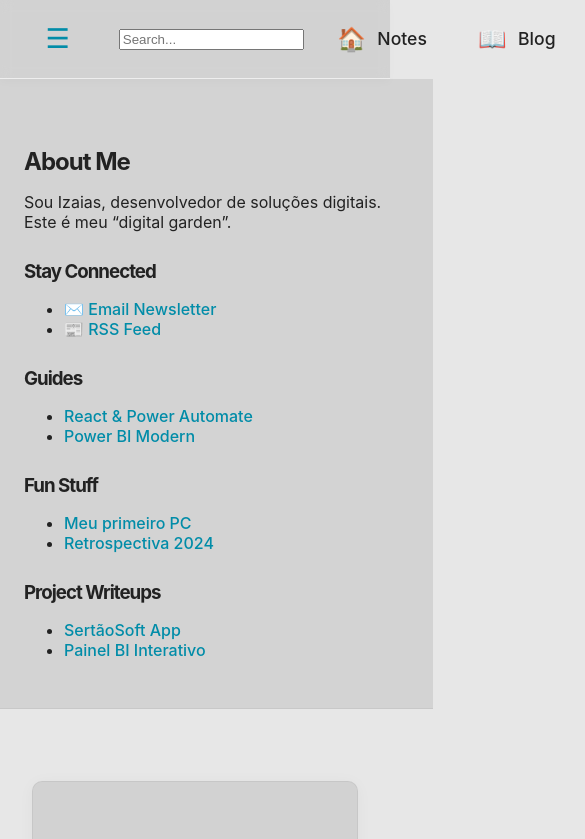
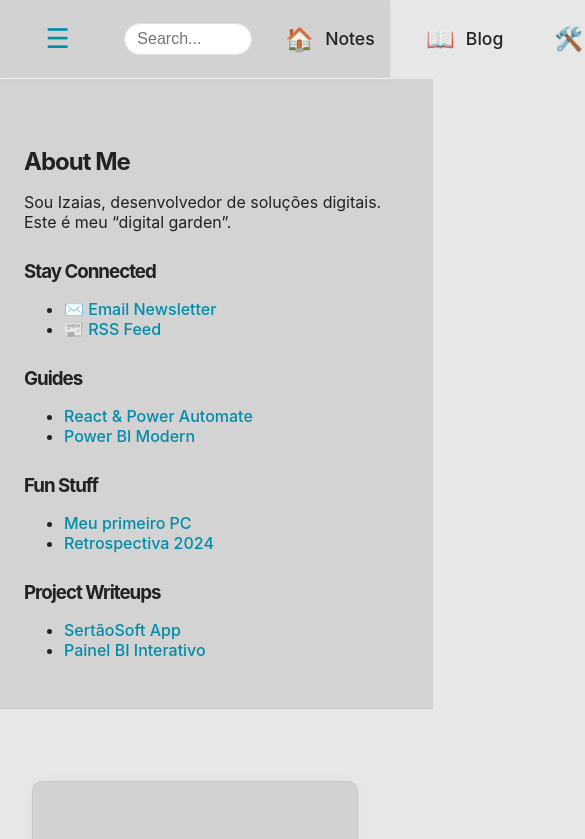
Before and after one commit to JRizaias/dev-portfolio-starter, a website built with Vite: page index.html in a window 390 px wide. Shown: the top 839 px of the page, 585 px wide, since content can reach past the window. Built offline with nearby package versions, Linux system fonts and the light colour scheme.

Commit message:
style: apply minimalist and consistent styling to search bar

```diff
--- a/src/style.css
+++ b/src/style.css
@@ -74,6 +74,63 @@ h1, h2, h3, h4 {
 .navbar a:hover {
   background: #f2f2f2;
   color: #0a68ff;
+}
+
+/* --- Search Bar Styles --- */
+.search-bar-wrapper {
+  display: flex;
+  align-items: center;
+  margin-left: 0.7rem;
+  position: relative;
+  flex: 1 1 18rem;
+  max-width: 26rem;
+  min-width: 8rem;
+}
+.global-search-bar {
+  width: 100%;
+  padding: 0.45em 2.2em 0.45em 1em;
+  border-radius: 1.2em;
+  border: 1.5px solid #e0e0e0;
+  font-size: 1.07rem;
+  background: #fff;
+  color: var(--text);
+  outline: none;
+  transition: border 0.2s;
+  box-shadow: none;
+}
+.global-search-bar:focus {
+  border-color: #bdbdbd;
+  box-shadow: none;
+}
+.search-clear-btn {
+  position: absolute;
+  right: 0.7em;
+  background: transparent;
+  border: none;
+  font-size: 1.3em;
+  color: #aaa;
+  cursor: pointer;
+  padding: 0;
+  line-height: 1;
+  display: flex;
+  align-items: center;
+  justify-content: center;
+  height: 100%;
+  transition: color 0.2s;
+}
+.search-clear-btn:hover, .search-clear-btn:focus {
+  color: var(--accent);
+}
+@media (max-width: 50rem) {
+  .search-bar-wrapper {
+    flex: 1 1 100%;
+    max-width: 100%;
+    margin-left: 0.3rem;
+  }
+  .global-search-bar {
+    font-size: 1rem;
+    padding: 0.38em 2em 0.38em 0.8em;
+  }
 }
 
 .nav-icon {
```
